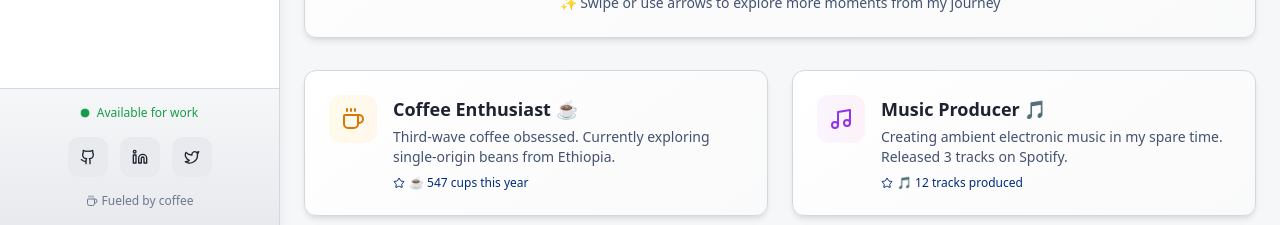
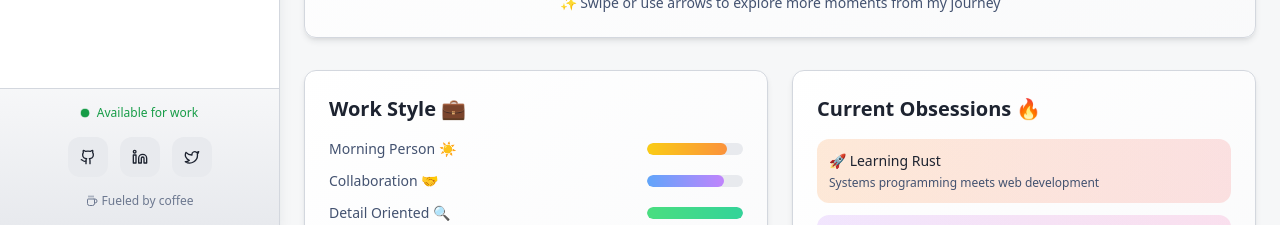
Before and after one commit to Vrajesh-works/Vrajesh-Nasit, a React (Vite) app: page / in a window 1280 px wide. Both pictures are taken after a click on the button "Fun". Shown: the part 575-800 px from the top of the page. Built offline with nearby package versions, Linux system fonts and the light colour scheme.

Commit message:
Refactor review and fun sections
Remove specific statistics from the review section and remove detailed hobby descriptions from the fun section.

```diff
--- a/src/components/Portfolio/FunSection.tsx
+++ b/src/components/Portfolio/FunSection.tsx
@@ -107,53 +107,6 @@ const FunSection = () => {
       {/* Fun Moments Carousel */}
       <FunMomentsCarousel />
 
-      {/* Hobbies Grid with Enhanced Animations */}
-      <div className="grid grid-cols-1 md:grid-cols-2 gap-4 md:gap-6 mb-6 md:mb-8">
-        {hobbies.map((hobby, index) => {
-          const Icon = hobby.icon;
-          const isActive = activeHobby === hobby.id;
-          const isAnimating = animatingCards.includes(hobby.id);
-
-          return (
-            <div
-              key={hobby.id}
-              className={`portfolio-card cursor-pointer transition-all duration-300 transform hover:scale-105 hover:-translate-y-1 animate-fade-in ${
-                isActive ? 'ring-2 ring-primary shadow-glow scale-105' : ''
-              } ${isAnimating ? 'animate-pulse' : ''}`}
-              style={{ animationDelay: `${index * 0.1}s` }}
-              onClick={() => handleHobbyClick(hobby.id)}
-            >
-              <div className="flex items-start gap-3 md:gap-4">
-                <div className={`w-10 h-10 md:w-12 md:h-12 rounded-lg ${hobby.bgColor} ${hobby.hoverColor} flex items-center justify-center transition-all duration-300 hover:scale-110`}>
-                  <Icon className={`w-5 h-5 md:w-6 md:h-6 ${hobby.color} transition-transform duration-300 ${isActive ? 'scale-125' : ''}`} />
-                </div>
-                <div className="flex-1">
-                  <h3 className="text-base md:text-lg font-semibold text-foreground mb-1 flex items-center gap-2">
-                    {hobby.title}
-                    {isActive && <Zap className="w-3 h-3 md:w-4 md:h-4 text-primary animate-pulse" />}
-                  </h3>
-                  <p className="text-xs md:text-sm text-muted-foreground mb-2">{hobby.description}</p>
-                  <div className="text-xs text-primary font-medium flex items-center gap-1">
-                    <Star className="w-3 h-3" />
-                    {hobby.stats}
-                  </div>
-                </div>
-              </div>
-
-              {isActive && (
-                <div className="mt-3 md:mt-4 pt-3 md:pt-4 border-t border-border animate-fade-in">
-                  <div className="bg-gradient-primary/10 p-3 rounded-lg">
-                    <p className="text-xs md:text-sm text-muted-foreground">
-                      ✨ This hobby takes up about 5-10 hours of my week and keeps me creatively energized!
-                      It's where I find inspiration for my development work.
-                    </p>
-                  </div>
-                </div>
-              )}
-            </div>
-          );
-        })}
-      </div>
 
 
       {/* Enhanced Personality Section */}
--- a/src/components/Portfolio/ReviewSection.tsx
+++ b/src/components/Portfolio/ReviewSection.tsx
@@ -100,28 +100,6 @@ const ReviewSection = () => {
         </p>
       </div>
 
-      {/* Stats Overview */}
-      <div className="grid grid-cols-2 md:grid-cols-4 gap-3 md:gap-6 mb-6 md:mb-8">
-        <div className="portfolio-card text-center">
-          <div className="text-2xl md:text-3xl font-bold text-primary mb-1 md:mb-2">{reviews.length}+</div>
-          <div className="text-xs md:text-sm text-muted-foreground">Happy Clients</div>
-        </div>
-        <div className="portfolio-card text-center">
-          <div className="flex items-center justify-center gap-1 mb-1 md:mb-2">
-            <span className="text-2xl md:text-3xl font-bold text-primary">{averageRating.toFixed(1)}</span>
-            <Star className="w-4 h-4 md:w-6 md:h-6 text-yellow-500 fill-current" />
-          </div>
-          <div className="text-xs md:text-sm text-muted-foreground">Average Rating</div>
-        </div>
-        <div className="portfolio-card text-center">
-          <div className="text-2xl md:text-3xl font-bold text-primary mb-1 md:mb-2">100%</div>
-          <div className="text-xs md:text-sm text-muted-foreground">Project Success</div>
-        </div>
-        <div className="portfolio-card text-center">
-          <div className="text-2xl md:text-3xl font-bold text-primary mb-1 md:mb-2">98%</div>
-          <div className="text-xs md:text-sm text-muted-foreground">Client Retention</div>
-        </div>
-      </div>
 
       {/* Featured Review Carousel */}
       <div className="portfolio-card mb-6 md:mb-8">
```
